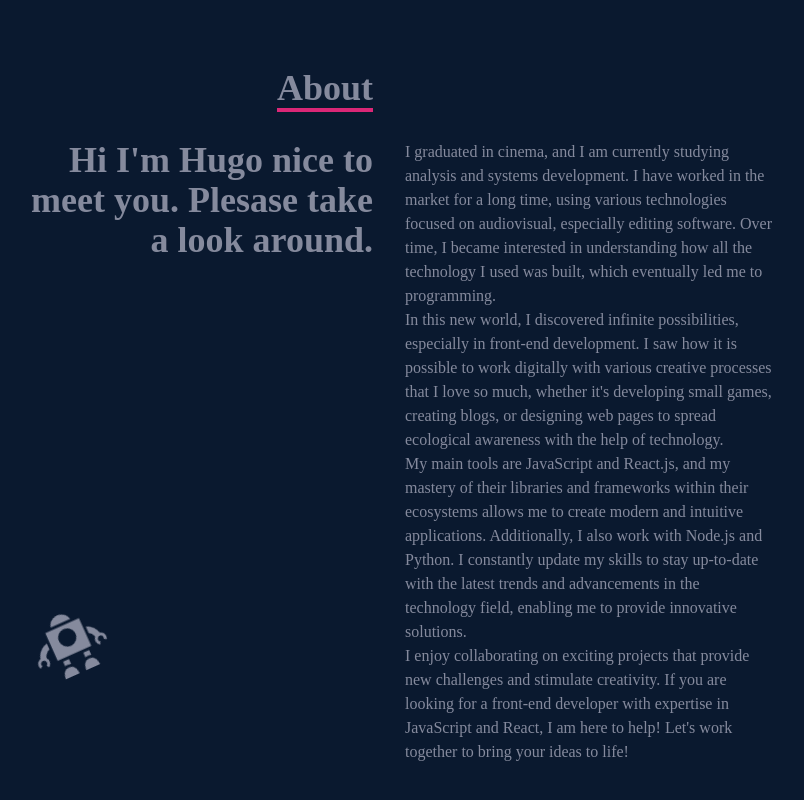
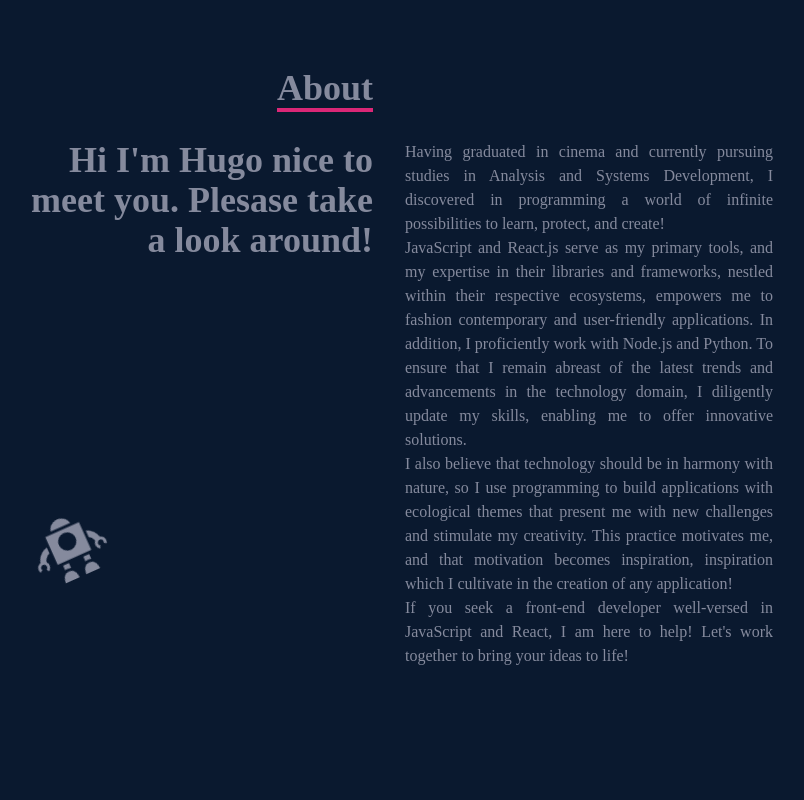
Before and after one commit to Hugones45/portifolio_front, a React (Create React App) app: page / in a window 1280 px wide. Shown: the part 812-1612 px from the top of the page, without its empty margins (251-1055 px from the left). Built offline with nearby package versions, Linux system fonts and the light colour scheme.

Commit message:
Update About.jsx
New description

```diff
--- a/src/components/About.jsx
+++ b/src/components/About.jsx
@@ -16,16 +16,17 @@ export const About = () => {
                     <div></div>
                 </div>
 
-                <div className='max-w-[1000px]w-full grid md:grid-cols-2 gap-8 px-4'>
+               <div className='max-w-[1000px]w-full grid md:grid-cols-2 text-justify gap-8 px-4'>
                     <div className='sm:text-right text-4xl font-bold '>
-                        <p>Hi I'm Hugo nice to meet you. Plesase take a look around.</p>
+                        <p>Hi I'm Hugo nice to meet you. Plesase take a look around!</p>
                     </div>
                     <div>
-                        <p>I graduated in cinema, and I am currently studying analysis and systems development. I have worked in the market for a long time, using various technologies focused on audiovisual, especially editing software. Over time, I became interested in understanding how all the technology I used was built, which eventually led me to programming.</p>
-                        <p>In this new world, I discovered infinite possibilities, especially in front-end development. I saw how it is possible to work digitally with various creative processes that I love so much, whether it's developing small games, creating blogs, or designing web pages to spread ecological awareness with the help of technology.</p>
-                        <p>My main tools are JavaScript and React.js, and my mastery of their libraries and frameworks within their ecosystems allows me to create modern and intuitive applications. Additionally, I also work with Node.js and Python. I constantly update my skills to stay up-to-date with the latest trends and advancements in the technology field, enabling me to provide innovative solutions.</p>
-                        <p>I enjoy collaborating on exciting projects that provide new challenges and stimulate creativity. If you are looking for a front-end developer with expertise in JavaScript and React, I am here to help! Let's work together to bring your ideas to life!</p>
+                        <p>Having graduated in cinema and currently pursuing studies in Analysis and Systems Development, I discovered in programming a world of infinite possibilities to learn, protect, and create!</p>
+                        <p>JavaScript and React.js serve as my primary tools, and my expertise in their libraries and frameworks, nestled within their respective ecosystems, empowers me to fashion contemporary and user-friendly applications. In addition, I proficiently work with Node.js and Python. To ensure that I remain abreast of the latest trends and advancements in the technology domain, I diligently update my skills, enabling me to offer innovative solutions.</p>
+                        <p>I also believe that technology should be in harmony with nature, so I use programming to build applications with ecological themes that present me with new challenges and stimulate my creativity. This practice motivates me, and that motivation becomes inspiration, inspiration which I cultivate in the creation of any application! </p>
+                        <p>If you seek a front-end developer well-versed in JavaScript and React, I am here to help! Let's work together to bring your ideas to life! </p>
                     </div>
+
                 </div>
 
                 <motion.div
```
